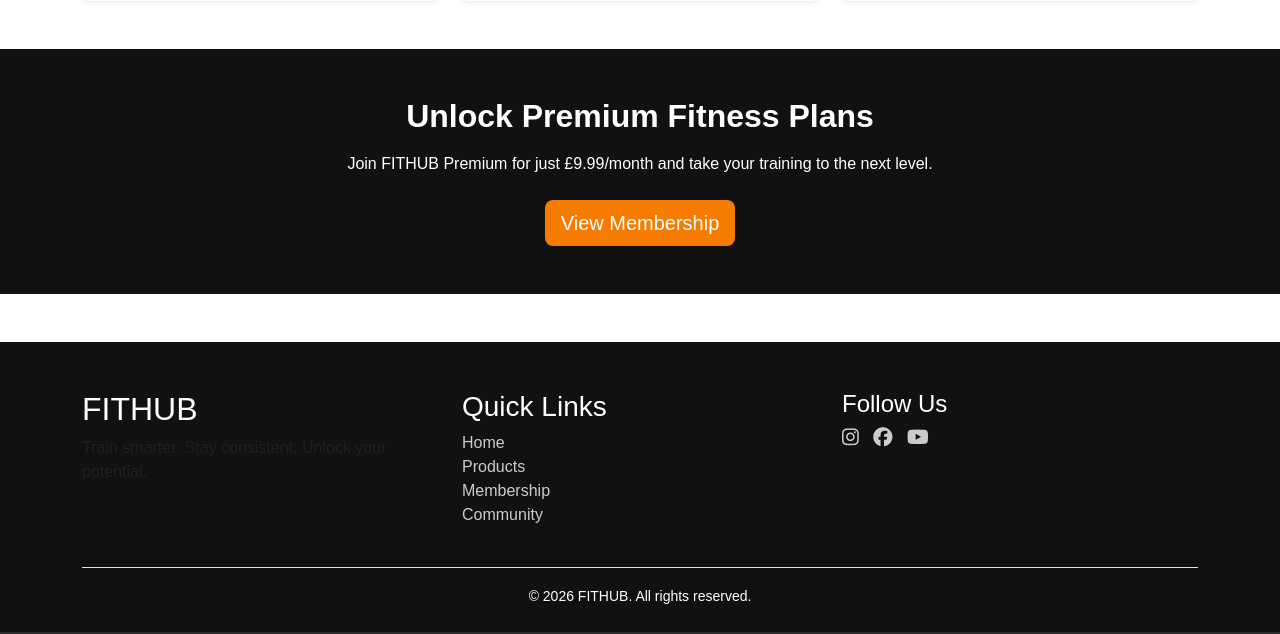
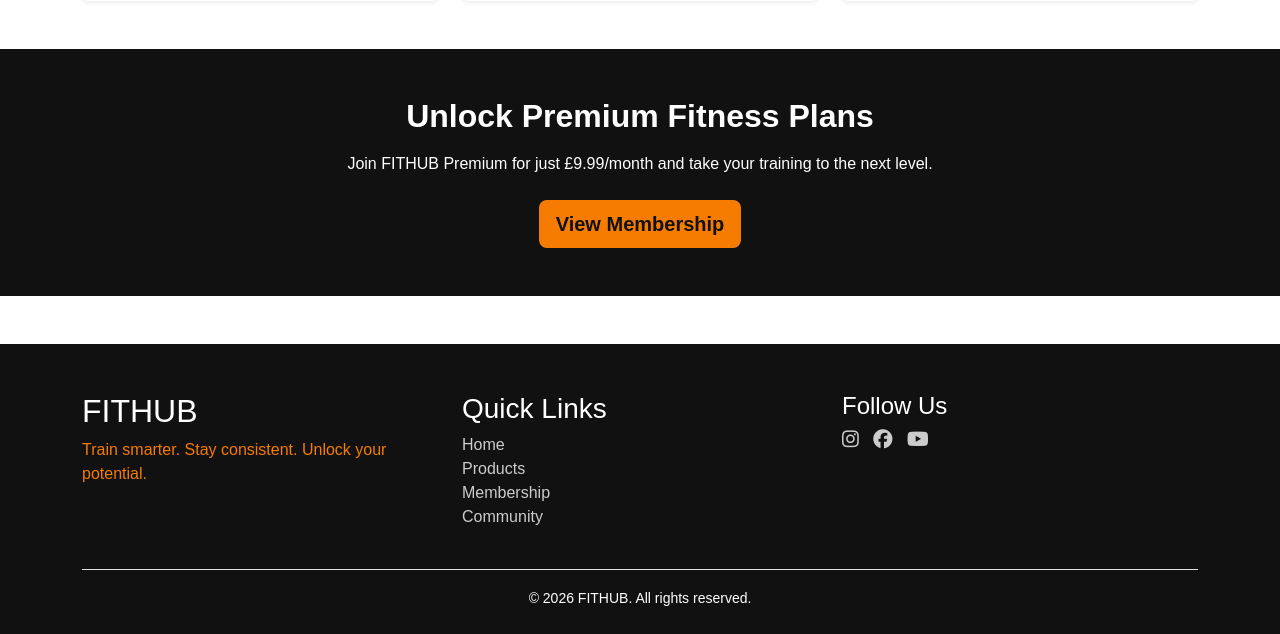
Before and after one commit to Tafari-K/fithub, a Django app: page / in a window 1280 px wide. Shown: the part 1149-1783 px from the top of the page. Run offline with Django 5.2, Linux system fonts and the light colour scheme; some libraries are stand-ins or nearby versions.

Commit message:
updated colour scheme for hero section and buttons

```diff
--- a/home/templates/home/home.html
+++ b/home/templates/home/home.html
@@ -20,7 +20,7 @@
                         Shop Products
                     </a>
 
-                    <a href="{% url 'account_signup' %}" class="btn btn-outline-light btn-lg">
+                    <a href="{% url 'account_signup' %}" class="btn btn-orange btn-lg">
                         Join Membership
                     </a>
                 </div>
--- a/static/css/style.css
+++ b/static/css/style.css
@@ -36,8 +36,8 @@ body {
 
 .btn-orange {
     background-color: #f57c00;
-    color: #fff;
-    border: none;
+    color: #111;
+    font-weight: 600;
 }
 
 .btn-orange:hover {
@@ -156,6 +156,10 @@ footer a:hover {
     margin-right: 10px;
 }
 
+.hero-subtext {
+    color: #f57c00;
+    font-weight: 500;
+}
 
 /* ========================================
    UTILITY CLASSES
--- a/templates/base.html
+++ b/templates/base.html
@@ -137,7 +137,7 @@
             <!-- Brand -->
             <div class="col-md-4 mb-4">
                 <h2>FITHUB</h2>
-                <p class="text-muted">
+                <p class="hero-subtext">
                     Train smarter. Stay consistent. Unlock your potential.
                 </p>
             </div>
```
